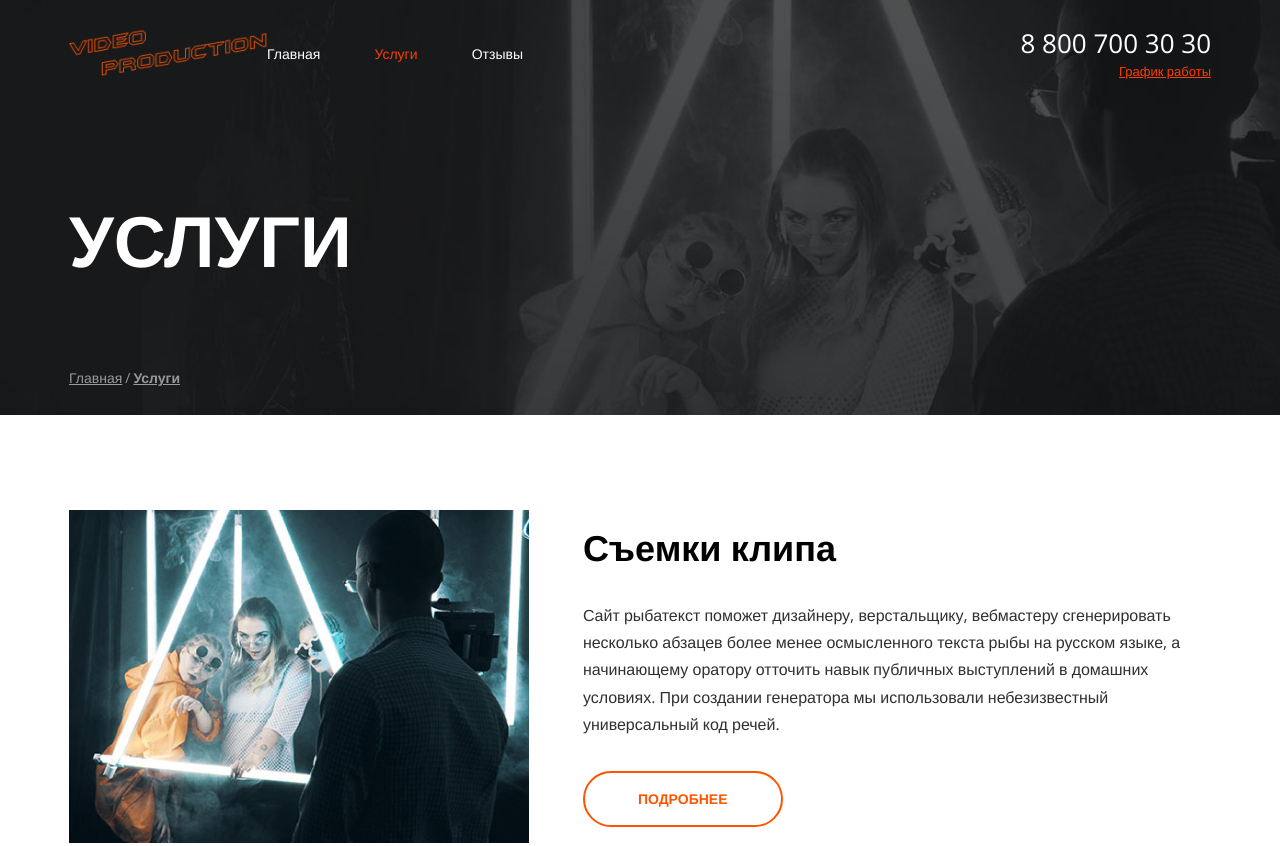
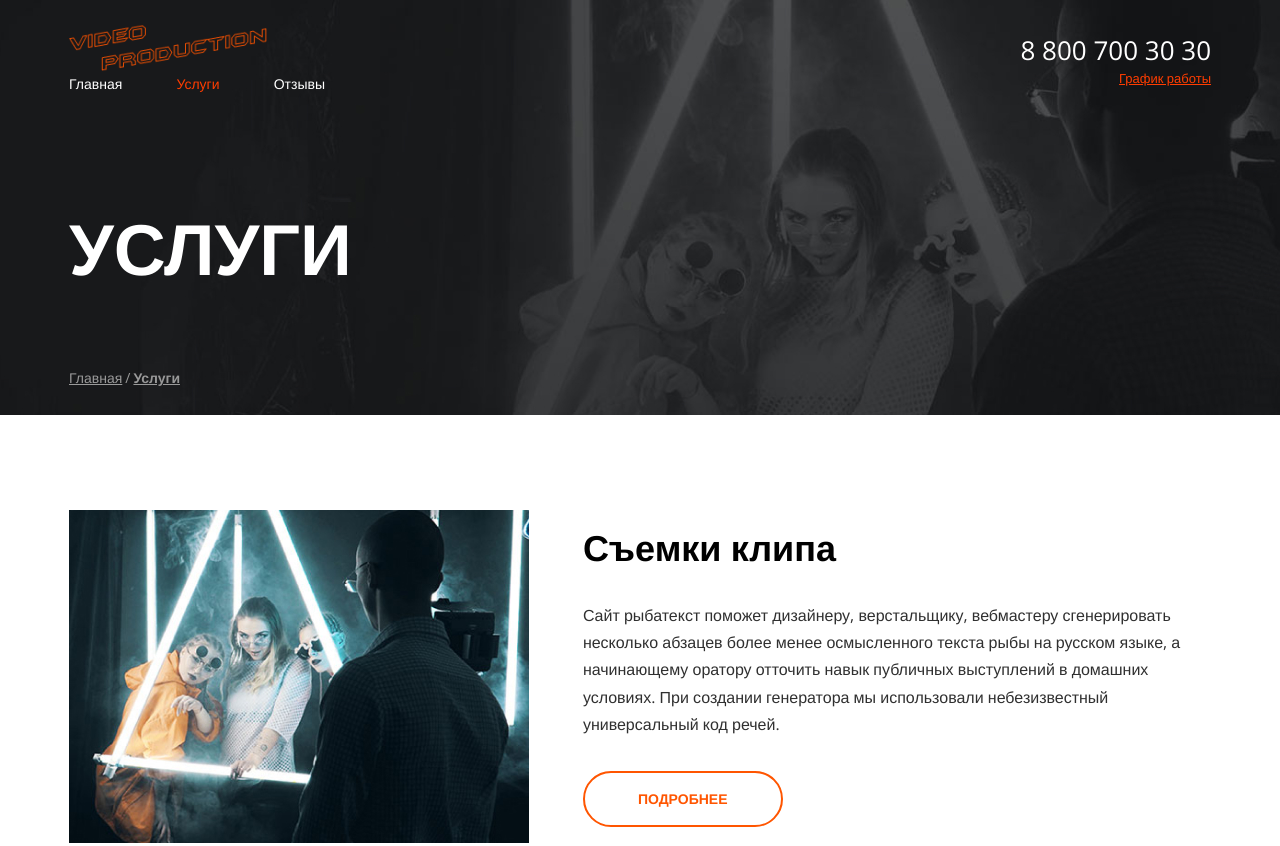
Before and after one commit to Evgeniy230394/Video-Production, a plain HTML site: page services.html in a window 1280 px wide. Shown: the top 846 px of the page. Drawn offline with nearby package versions, Linux system fonts and the light colour scheme.

Commit message:
Update header.css

```diff
--- a/css/block/header.css
+++ b/css/block/header.css
@@ -5,10 +5,3 @@
   align-items: center;
   padding-top: 25px;
 }
-.header__col {
-  display: flex;
-  align-items: center;
-}
-.header__col--align--right {
-  justify-content: flex-end;
-}
```
